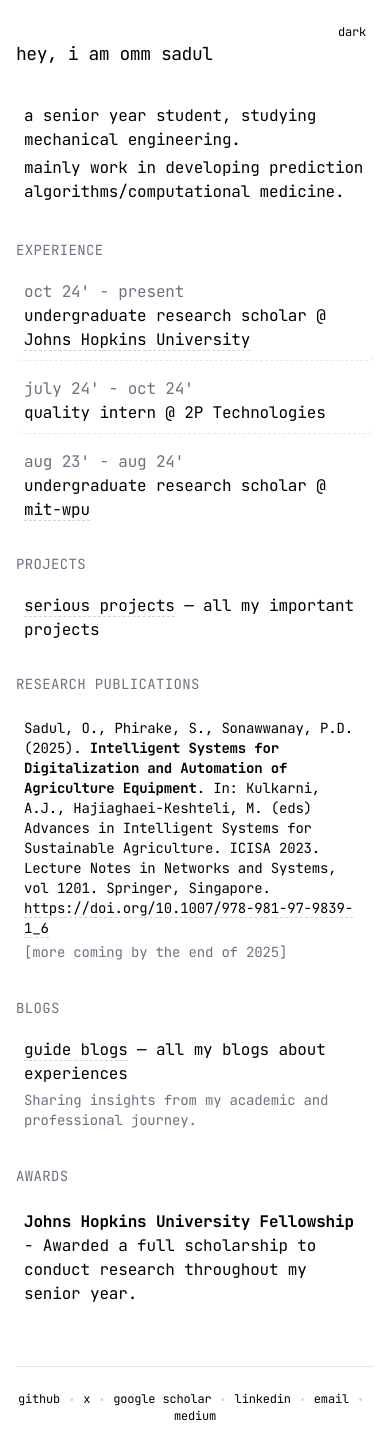
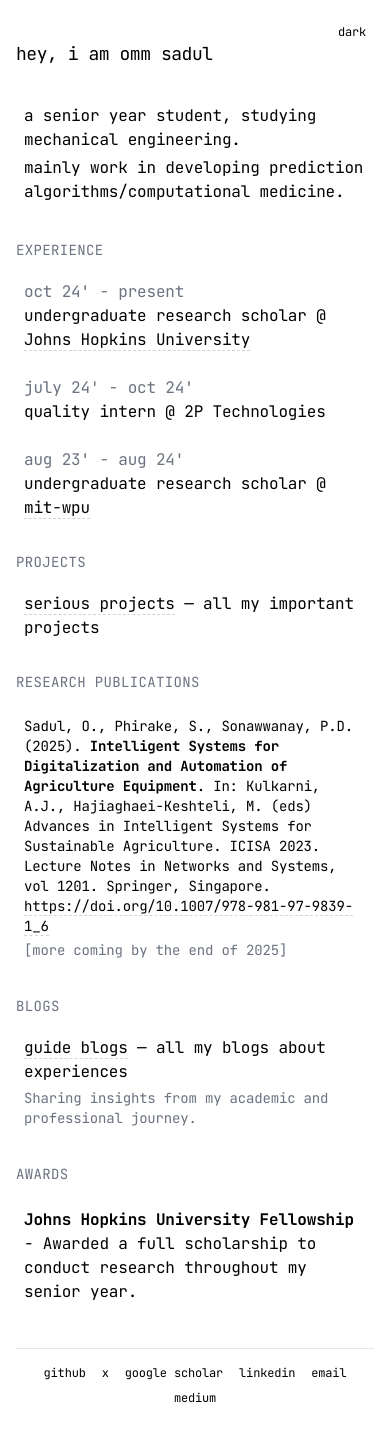
Before and after one commit to ommsadul/ommsadul.github.io, a Next.js app: page / in a window 390 px wide. Built offline with nearby package versions, Linux system fonts and the light colour scheme.

Commit message:
feat: enhance styles for improved responsiveness and user experience

```diff
--- a/src/app/globals.css
+++ b/src/app/globals.css
@@ -50,25 +50,29 @@
     @apply mb-6 pb-0;
   }
     .highlight {
-    @apply p-2 my-3 bg-transparent rounded-md transition-colors duration-200 hover:bg-gray-100 dark:hover:bg-gray-900;
+    @apply p-2 sm:p-3 my-2 sm:my-3 bg-transparent rounded-md transition-colors duration-200 hover:bg-gray-100 dark:hover:bg-gray-900;
   }
 
   .theme-toggle {
     @apply bg-transparent border-none cursor-pointer text-xs text-[theme(colors.light.text)] dark:text-[theme(colors.dark.text)] z-10 p-2 rounded-none transition-all duration-300 ease-out;
   }  .footer {
-    @apply mt-12 pt-6 text-xs text-[theme(colors.light.footer)] dark:text-[theme(colors.dark.footer)] border-t border-gray-200 dark:border-gray-800 text-center w-full flex justify-center;
+    @apply mt-8 sm:mt-12 pt-4 sm:pt-6 text-xs text-[theme(colors.light.footer)] dark:text-[theme(colors.dark.footer)] border-t border-gray-200 dark:border-gray-800 text-center w-full flex justify-center;
   }
 
   .footer-container {
-    @apply flex flex-wrap justify-center items-center w-full max-w-lg;
+    @apply flex flex-wrap justify-center items-center gap-2 sm:gap-0 w-full max-w-lg;
   }
 
   .footer a {
-    @apply inline-block border-b border-dashed border-transparent hover:border-gray-300 dark:hover:border-gray-700 transition-all duration-200;
+    @apply inline-block border-b border-dashed border-transparent hover:border-gray-300 dark:hover:border-gray-700 transition-all duration-200 px-1 sm:px-0;
   }
 
   .footer-dot {
-    @apply mx-2 text-gray-300 dark:text-gray-700;
+    @apply mx-1 sm:mx-2 text-gray-300 dark:text-gray-700;
+  }
+
+  .hide-on-xs {
+    @apply hidden sm:inline;
   }
 
   .section-content {
@@ -77,8 +81,11 @@
     .section li, .project-item, .blog-item {
     @apply py-2 mb-2 border-b border-dashed border-gray-200 dark:border-gray-800 last:border-b-0 transition-colors duration-200 hover:bg-gray-100 dark:hover:bg-gray-900 rounded-md px-2;
   }
-
-  ul {
+    ul {
     @apply list-none pl-0;
   }
+
+  .experience-list li {
+    @apply py-2 mb-2 border-b-0 transition-colors duration-200 hover:bg-gray-100 dark:hover:bg-gray-900 rounded-md px-2;
+  }
 }
--- a/src/app/layout.tsx
+++ b/src/app/layout.tsx
@@ -12,18 +12,17 @@ export default function RootLayout({
   children,
 }: {
   children: React.ReactNode;
-}) {
-  return (
+}) {  return (
     <html lang="en" suppressHydrationWarning>
       <head>
-        <meta name="viewport" content="width=device-width, initial-scale=1.0, maximum-scale=1.0" />
+        <meta name="viewport" content="width=device-width, initial-scale=1.0, viewport-fit=cover" />
         <link rel="icon" href="/favicon.ico" type="image/x-icon" />
         <meta name="description" content="Portfolio of Omm Sadul - Mechanical Engineering Student specializing in computational medicine and prediction algorithms" />
       </head>
       <body className={mono.className}>
         <ThemeProvider>
-          <div className="relative">
-            <div className="fixed top-4 right-4 z-50">
+          <div className="relative min-h-screen">
+            <div className="fixed top-4 right-4 sm:top-6 sm:right-6 z-50">
               <ThemeToggle />
             </div>
             <motion.div
@@ -35,15 +34,15 @@ export default function RootLayout({
               <footer className="footer">
                 <div className="footer-container">
                   <a href="https://github.com/ommsadul">github</a>
-                  <span className="footer-dot">•</span>
+                  <span className="footer-dot hide-on-xs">•</span>
                   <a href="https://x.com/sadulom13">x</a>
-                  <span className="footer-dot">•</span>
+                  <span className="footer-dot hide-on-xs">•</span>
                   <a href="https://scholar.google.com/citations?hl=en&user=RNrHfXMAAAAJ">google scholar</a>
-                  <span className="footer-dot">•</span>
+                  <span className="footer-dot hide-on-xs">•</span>
                   <a href="https://www.linkedin.com/in/omm-sadul-706515227/">linkedin</a>
-                  <span className="footer-dot">•</span>
+                  <span className="footer-dot hide-on-xs">•</span>
                   <a href="mailto:omssadul@gmail.com">email</a>
-                  <span className="footer-dot">•</span>
+                  <span className="footer-dot hide-on-xs">•</span>
                   <a href="https://medium.com/@omssadul">medium</a>
                 </div>
               </footer>
--- a/src/app/page.tsx
+++ b/src/app/page.tsx
@@ -22,9 +22,8 @@ export default function Home() {
           <p>mainly work in developing prediction algorithms/computational medicine.</p>
         </div>
       </Section>
-
-      <Section title="experience" index={1}>
-        <ul>
+        <Section title="experience" index={1}>
+        <ul className="experience-list">
           <li>
             <span className="text-gray-500 dark:text-gray-400">oct 24' - present</span>
             <span className="block">undergraduate research scholar @ <a href="https://www.jhu.edu/">Johns Hopkins University</a></span>
--- a/src/components/ThemeToggle.tsx
+++ b/src/components/ThemeToggle.tsx
@@ -5,10 +5,9 @@ import { motion } from 'framer-motion';
 
 export function ThemeToggle() {
   const { theme, toggleTheme } = useTheme();
-
-  return (
+    return (
     <motion.button
-      className="theme-toggle"
+      className="theme-toggle p-2 sm:p-3 rounded-md hover:bg-gray-100 dark:hover:bg-gray-800"
       onClick={toggleTheme}
       whileTap={{ scale: 0.95 }}
       initial={{ opacity: 0 }}
```
